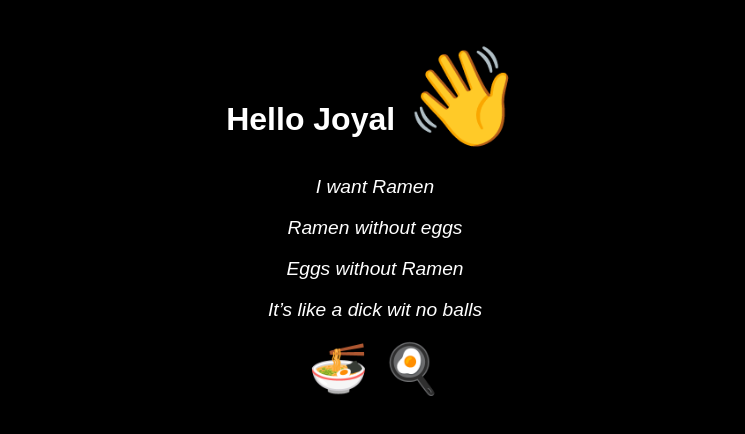
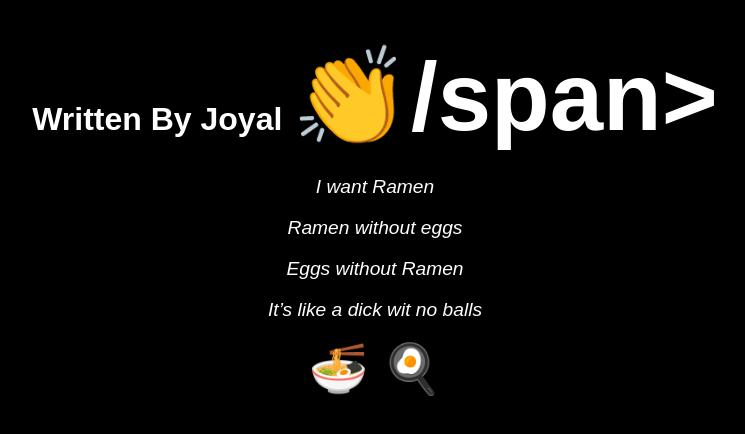
Before and after one commit to PB-05/Ramen, a plain HTML site: page index.html in a window 1280 px wide. Shown: the whole page, without its empty margins (265-1010 px from the left). Drawn offline with Linux system fonts and the light colour scheme.

Commit message:
Update index.html

```diff
--- a/index.html
+++ b/index.html
@@ -3,7 +3,7 @@
 <head>
     <meta charset="UTF-8">
     <meta name="viewport" content="width=device-width, initial-scale=1.0">
-    <title>Hello Joyal</title>
+    <title>Written By Joyal</title>
     <style>
         body {
             font-family: Arial, sans-serif;
@@ -45,7 +45,7 @@
 </head>
 <body>
     <div class="content">
-        <h1>Hello Joyal <span class="emoji">👋</span></h1>
+        <h1>Written By Joyal <span class="emoji">👏/span></h1>
 
         <div class="poem">
             <p>I want Ramen</p>
```
